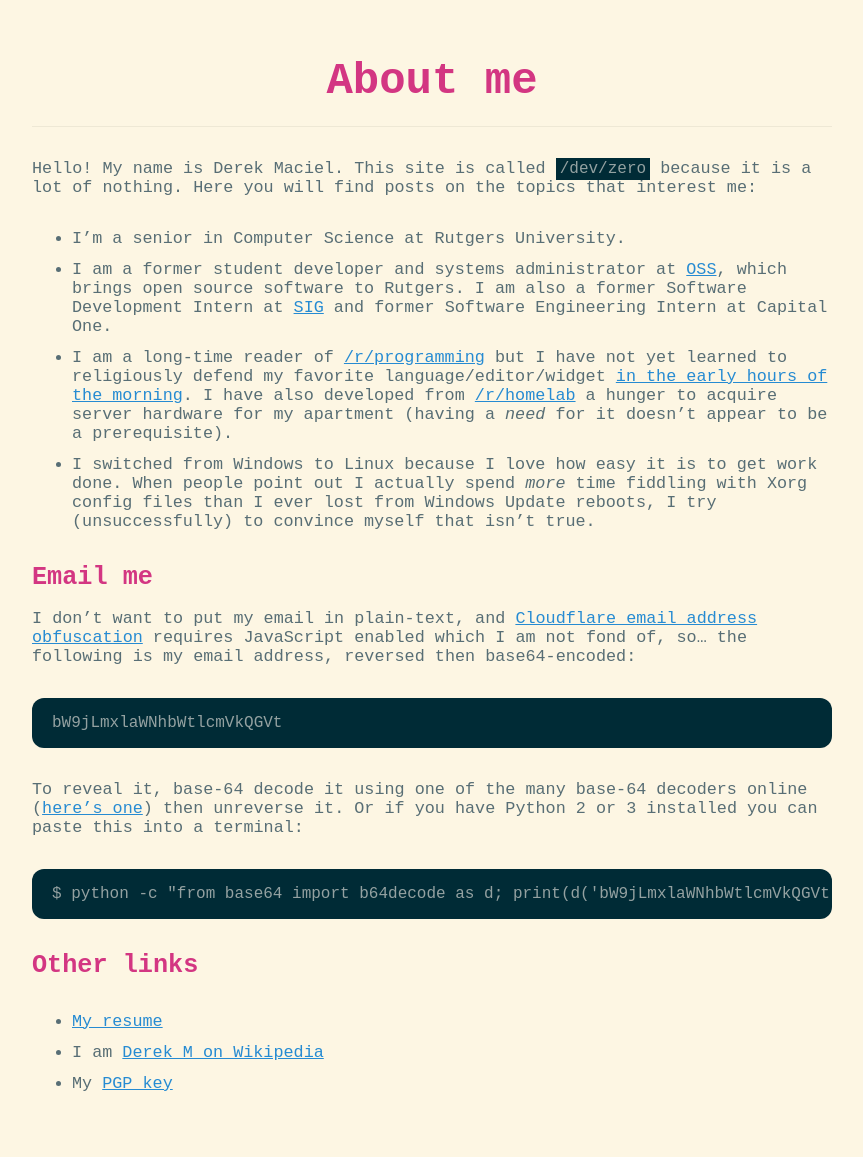
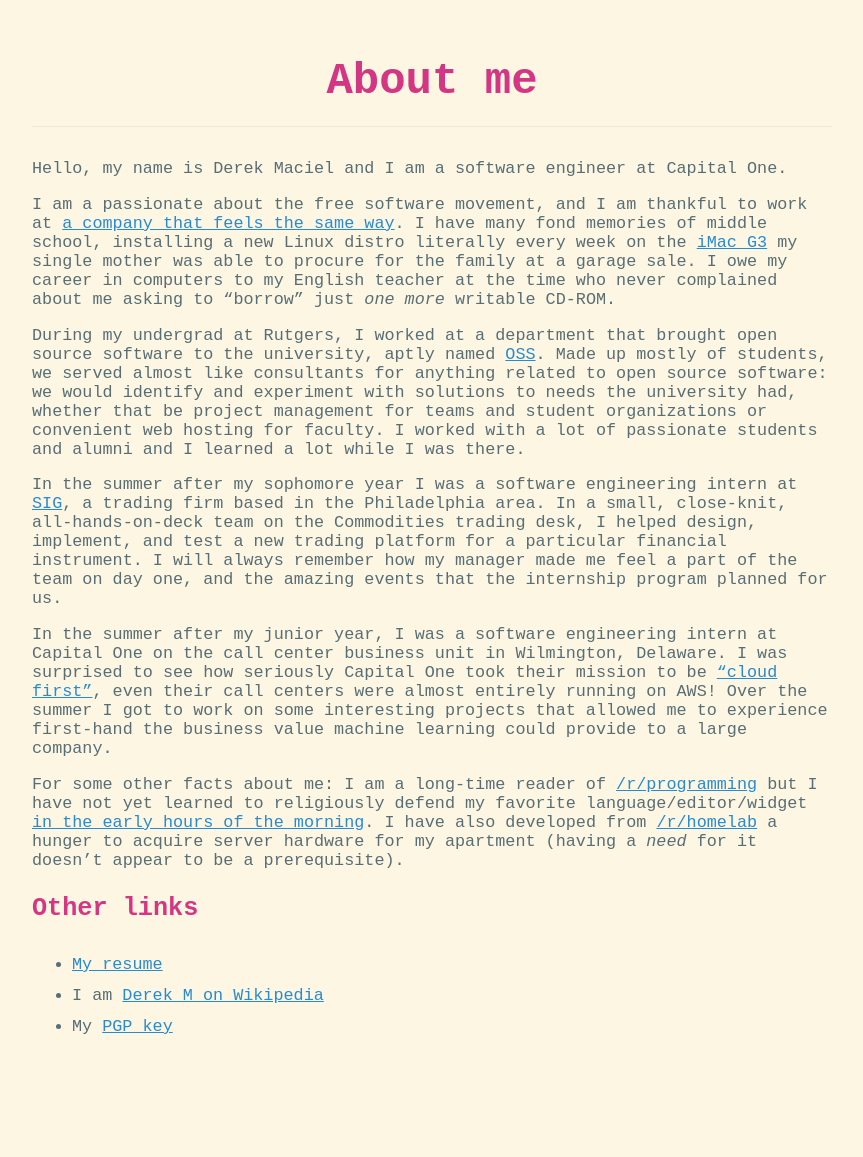
Before and after one commit to dere/dere.github.io, a Jekyll site: the page built from about.md, in a window 1280 px wide. Shown: the whole page, without its empty margins (208-1071 px from the left). Built offline with Jekyll 4.4.1, drawn with Linux system fonts in a browser that asks for light colours; after the commit the page ends 1100 px from its top, so only the background shows below that.

Commit message:
Some copy changes and removed the byline on the landing page

````diff
--- a/_layouts/landing.html
+++ b/_layouts/landing.html
@@ -4,7 +4,7 @@
   <div id="landing">
     <div id="hello"><span class="accent-green">Hello</span>, I'm</div>
     <div id="name"><span class="accent-blue">Derek&nbsp;Maciel</span></div>
-    <div id="description">a <span class="accent-yellow">computer&nbsp;science</span> <span class="accent-violet">student</span> at <span class="accent-magenta">Rutgers&nbsp;University</span>.</div>
+    <!-- <div id="description">a <span class="accent-yellow">computer&nbsp;science</span> <span class="accent-violet">student</span> at <span class="accent-magenta">Rutgers&nbsp;University</span>.</div> -->
     <div id="links">
       {% for row in site.landing_page_links %}
         <div id="{{ row.div_id }}">
--- a/about.md
+++ b/about.md
@@ -4,29 +4,17 @@
 permalink: /about/
 ---
 
-Hello! My name is Derek Maciel. This site is called `/dev/zero` because it is a lot of nothing. Here you will find posts on the topics that interest me:
+Hello, my name is Derek Maciel and I am a software engineer at Capital One.
 
-* I'm a senior in Computer Science at Rutgers University.
-* I am a former student developer and systems administrator at [OSS](http://oss.rutgers.edu), which brings open source software to Rutgers. I am also a former Software Development Intern at [SIG](https://sig.com) and former Software Engineering Intern at Capital One.
-* I am a long-time reader of [/r/programming](https://www.reddit.com/r/programming/) but I have not yet learned to religiously defend my favorite language/editor/widget [in the early hours of the morning](https://xkcd.com/386/). I have also developed from [/r/homelab](https://www.reddit.com/r/homelab) a hunger to acquire server hardware for my apartment (having a *need* for it doesn't appear to be a prerequisite).
-* I switched from Windows to Linux because I love how easy it is to get work done. When people point out I actually spend *more* time fiddling with Xorg config files than I ever lost from Windows Update reboots, I try (unsuccessfully) to convince myself that isn't true.
+I am a passionate about the free software movement, and I am thankful to work at [a company that feels the same way](https://opensource.com/business/16/11/capital-one-open-source). I have many fond memories of middle school, installing a new Linux distro literally every week on the [iMac G3](https://en.wikipedia.org/wiki/IMac_G3) my single mother was able to procure for the family at a garage sale. I owe my career in computers to my English teacher at the time who never complained about me asking to "borrow" just *one more* writable CD-ROM.
 
+During my undergrad at Rutgers, I worked at a department that brought open source software to the university, aptly named [OSS](https://oss.rutgers.edu). Made up mostly of students, we served almost like consultants for anything related to open source software: we would identify and experiment with solutions to needs the university had, whether that be project management for teams and student organizations or convenient web hosting for faculty. I worked with a lot of passionate students and alumni and I learned a lot while I was there.
 
-# Email me
-I don't want to put my email in plain-text, and [Cloudflare email address obfuscation](https://support.cloudflare.com/hc/en-us/articles/200170016-What-is-Email-Address-Obfuscation-) requires JavaScript enabled which I am not fond of, so... the following is my email address, reversed then base64-encoded:
+In the summer after my sophomore year I was a software engineering intern at [SIG](https://sig.com), a trading firm based in the Philadelphia area. In a small, close-knit, all-hands-on-deck team on the Commodities trading desk, I helped design, implement, and test a new trading platform for a particular financial instrument. I will always remember how my manager made me feel a part of the team on day one, and the amazing events that the internship program planned for us.
 
-```
-bW9jLmxlaWNhbWtlcmVkQGVt
-```
+In the summer after my junior year, I was a software engineering intern at Capital One on the call center business unit in Wilmington, Delaware. I was surprised to see how seriously Capital One took their mission to be ["cloud first"](https://aws.amazon.com/solutions/case-studies/capital-one/), even their call centers were almost entirely running on AWS! Over the summer I got to work on some interesting projects that allowed me to experience first-hand the business value machine learning could provide to a large company.
 
-To reveal it, base-64 decode it using one of the many base-64 decoders online
-([here's one](https://www.base64decode.org)) then unreverse it. Or if you have
-Python 2 or 3 installed you can paste this into a terminal:
-
-
-```
-$ python -c "from base64 import b64decode as d; print(d('bW9jLmxlaWNhbWtlcmVkQGVt')[::-1])"
-```
+For some other facts about me: I am a long-time reader of [/r/programming](https://www.reddit.com/r/programming/) but I have not yet learned to religiously defend my favorite language/editor/widget [in the early hours of the morning](https://xkcd.com/386/). I have also developed from [/r/homelab](https://www.reddit.com/r/homelab) a hunger to acquire server hardware for my apartment (having a *need* for it doesn't appear to be a prerequisite).
 
 # Other links
 
--- a/style.scss
+++ b/style.scss
@@ -185,10 +185,11 @@
     line-height: 2;
 
     a {
+      display: inline-block;
+      width: auto;
       text-decoration: none;
       color: $base0;
-      margin: 0 1rem;
-      width: 1rem;
+      margin: 0 2rem;
     }
 
     a:hover {
````
